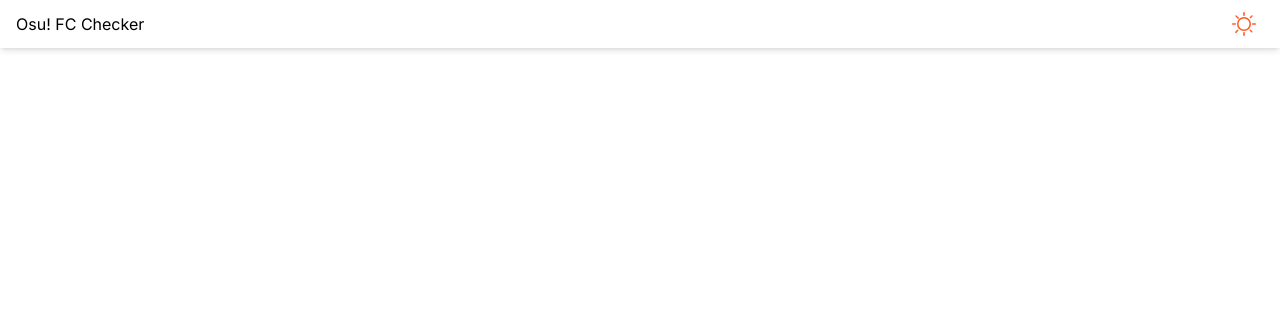
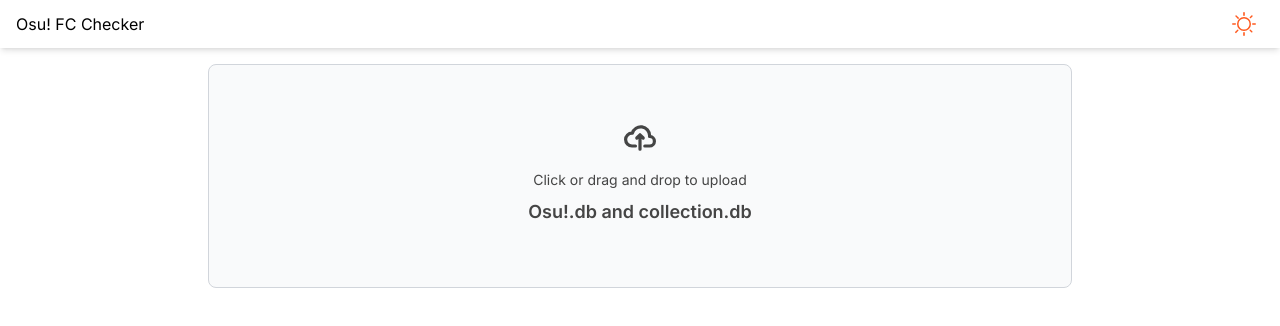
Before and after one commit to KerorinNorthFox/osu-collection-viewer, a Next.js app: page / in a window 1280 px wide. Shown: the top 326 px of the page. Built offline with nearby package versions, Linux system fonts and the light colour scheme.

Commit message:
ファイル読み込みを実装

```diff
--- a/src/app/layout.tsx
+++ b/src/app/layout.tsx
@@ -24,8 +24,8 @@
           defaultTheme="light"
           disableTransitionOnChange>
           <Header />
-          <main className="flex justify-center h-screen pt-header bg-light-bg dark:bg-dark-bg text-light-text dark:text-dark-text transition-colors duration-bg">
-            <div className="max-w-full lg:w-[70%] lg:mx-auto">{children}</div>
+          <main className="flex justify-center h-screen pt-header bg-light-bg dark:bg-dark-bg text-light-text dark:text-dark-text">
+            <div className="w-full lg:w-[70%] lg:mx-auto">{children}</div>
           </main>
         </ThemeProvider>
       </body>
--- a/src/components/ToggleTheme.tsx
+++ b/src/components/ToggleTheme.tsx
@@ -20,12 +20,12 @@
         viewBox="0 0 24 24">
         <path
           className="fill-orange-500 dark:fill-transparent"
-          fill-rule="evenodd"
+          fillRule="evenodd"
           d="M12 17.5a5.5 5.5 0 1 0 0-11 5.5 5.5 0 0 0 0 11zm0 1.5a7 7 0 1 0 0-14 7 7 0 0 0 0 14zm12-7a.8.8 0 0 1-.8.8h-2.4a.8.8 0 0 1 0-1.6h2.4a.8.8 0 0 1 .8.8zM4 12a.8.8 0 0 1-.8.8H.8a.8.8 0 0 1 0-1.6h2.5a.8.8 0 0 1 .8.8zm16.5-8.5a.8.8 0 0 1 0 1l-1.8 1.8a.8.8 0 0 1-1-1l1.7-1.8a.8.8 0 0 1 1 0zM6.3 17.7a.8.8 0 0 1 0 1l-1.7 1.8a.8.8 0 1 1-1-1l1.7-1.8a.8.8 0 0 1 1 0zM12 0a.8.8 0 0 1 .8.8v2.5a.8.8 0 0 1-1.6 0V.8A.8.8 0 0 1 12 0zm0 20a.8.8 0 0 1 .8.8v2.4a.8.8 0 0 1-1.6 0v-2.4a.8.8 0 0 1 .8-.8zM3.5 3.5a.8.8 0 0 1 1 0l1.8 1.8a.8.8 0 1 1-1 1L3.5 4.6a.8.8 0 0 1 0-1zm14.2 14.2a.8.8 0 0 1 1 0l1.8 1.7a.8.8 0 0 1-1 1l-1.8-1.7a.8.8 0 0 1 0-1z"
         />
         <path
           className="fill-transparent dark:fill-yellow-300"
-          fill-rule="evenodd"
+          fillRule="evenodd"
           d="M16.5 6A10.5 10.5 0 0 1 4.7 16.4 8.5 8.5 0 1 0 16.4 4.7l.1 1.3zm-1.7-2a9 9 0 0 1 .2 2 9 9 0 0 1-11 8.8 9.4 9.4 0 0 1-.8-.3c-.4 0-.8.3-.7.7a10 10 0 0 0 .3.8 10 10 0 0 0 9.2 6 10 10 0 0 0 4-19.2 9.7 9.7 0 0 0-.9-.3c-.3-.1-.7.3-.6.7a9 9 0 0 1 .3.8z"
         />
       </svg>
--- a/src/components/UploadFile.tsx
+++ b/src/components/UploadFile.tsx
@@ -1,5 +1,74 @@
+"use client";
+import { FileInput, Label } from "flowbite-react";
+import { useState } from "react";
+
 const UploadFile = () => {
-  return <div></div>;
+  const [isDropzoneDisabled, setIsDropzoneDisabled] = useState(false);
+  const [isOpenLoadingModal, setIsOpenLoadingModal] = useState(false);
+  const [loadingFileName, setLoadingFileName] = useState("");
+
+  function onDrop(files: FileList | null) {
+    if (files == null) return;
+
+    for (let i = 0; i < files.length; i++) {
+      const file = files[i];
+      // osu!.dbかcollection.db以外を弾く
+      if (!file.name.match("^(osu!|collection).db$")) {
+        alert(
+          `The file is incorrect: ${file.name}\nPlease select osu!.db and collection.db.`,
+        );
+        return;
+      }
+      setLoadingFileName(file.name);
+
+      console.log(`The file ${file.name} is correct;`);
+    }
+  }
+
+  return (
+    <div className="m-4">
+      <div className="flex w-full items-center justify-center">
+        <Label
+          htmlFor="dropzone-file"
+          className="flex h-56 w-full cursor-pointer flex-col items-center justify-center rounded-lg border border-gray-300 bg-gray-50 hover:bg-gray-100 dark:bg-dark-bg dark:hover:bg-hover">
+          <div className="flex flex-col items-center justify-center pb-6 pt-5">
+            <svg
+              className="mb-4 h-8 w-8"
+              aria-hidden="true"
+              xmlns="http://www.w3.org/2000/svg"
+              fill="none"
+              viewBox="0 0 20 16">
+              <path
+                stroke="currentColor"
+                strokeLinecap="round"
+                strokeLinejoin="round"
+                strokeWidth="2"
+                d="M13 13h3a3 3 0 0 0 0-6h-.025A5.56 5.56 0 0 0 16 6.5 5.5 5.5 0 0 0 5.207 5.021C5.137 5.017 5.071 5 5 5a4 4 0 0 0 0 8h2.167M10 15V6m0 0L8 8m2-2 2 2"
+              />
+            </svg>
+            <p className="mb-2 text-sm">
+              Click or drag and drop to upload{" "}
+              <span className="font-bold"></span>
+            </p>
+            <p className="text-lg font-semibold">Osu!.db and collection.db</p>
+          </div>
+          <FileInput
+            id="dropzone-file"
+            className="hidden"
+            multiple
+            disabled={isDropzoneDisabled}
+            onChange={(e) => {
+              setIsOpenLoadingModal(true);
+              setIsDropzoneDisabled(true);
+              onDrop(e.currentTarget.files);
+              setIsOpenLoadingModal(false);
+              setIsDropzoneDisabled(false);
+            }}
+          />
+        </Label>
+      </div>
+    </div>
+  );
 };
 
 export default UploadFile;
```
